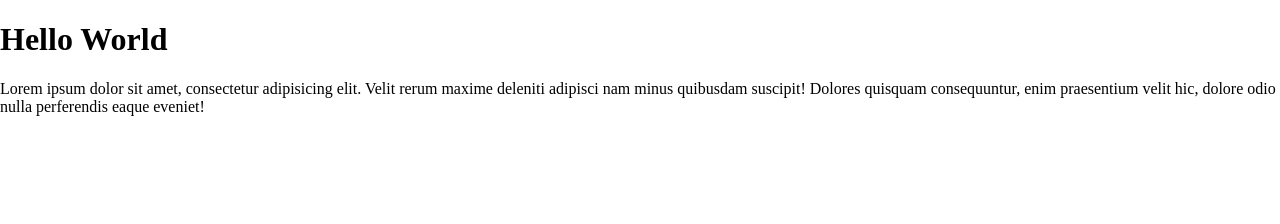
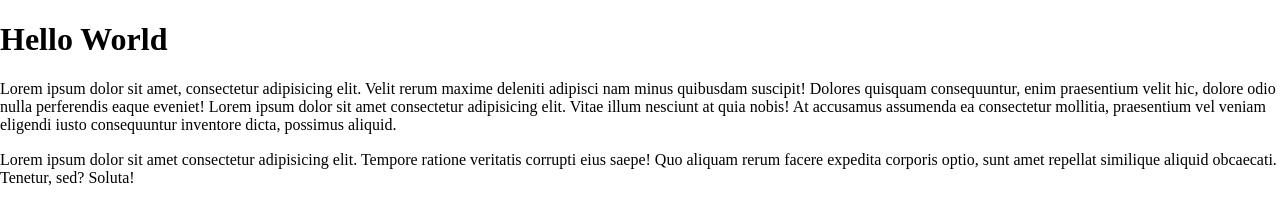
Before and after one commit to deejayjay/GitPractice, a plain HTML site: page boiler-plate/index.html in a window 1280 px wide. Drawn offline with Linux system fonts and the light colour scheme.

Commit message:
Adds more lorem ipsum text. I am just exploring multi-line comments

```diff
--- a/boiler-plate/index.html
+++ b/boiler-plate/index.html
@@ -24,7 +24,22 @@
             <h1>Hello World</h1>
         </header>
         <main>
-      Lorem ipsum dolor sit amet, consectetur adipisicing elit. Velit rerum maxime deleniti adipisci nam minus quibusdam suscipit! Dolores quisquam consequuntur, enim praesentium velit hic, dolore odio nulla perferendis eaque eveniet!
+            <p>
+                Lorem ipsum dolor sit amet, consectetur adipisicing elit. Velit
+                rerum maxime deleniti adipisci nam minus quibusdam suscipit!
+                Dolores quisquam consequuntur, enim praesentium velit hic,
+                dolore odio nulla perferendis eaque eveniet! Lorem ipsum dolor
+                sit amet consectetur adipisicing elit. Vitae illum nesciunt at
+                quia nobis! At accusamus assumenda ea consectetur mollitia,
+                praesentium vel veniam eligendi iusto consequuntur inventore
+                dicta, possimus aliquid.
+            </p>
+            <p>
+                Lorem ipsum dolor sit amet consectetur adipisicing elit. Tempore
+                ratione veritatis corrupti eius saepe! Quo aliquam rerum facere
+                expedita corporis optio, sunt amet repellat similique aliquid
+                obcaecati. Tenetur, sed? Soluta!
+            </p>
         </main>
         <footer>
             <!-- Add content -->
```
Lines whose indentation alone changed are shown as unchanged.
